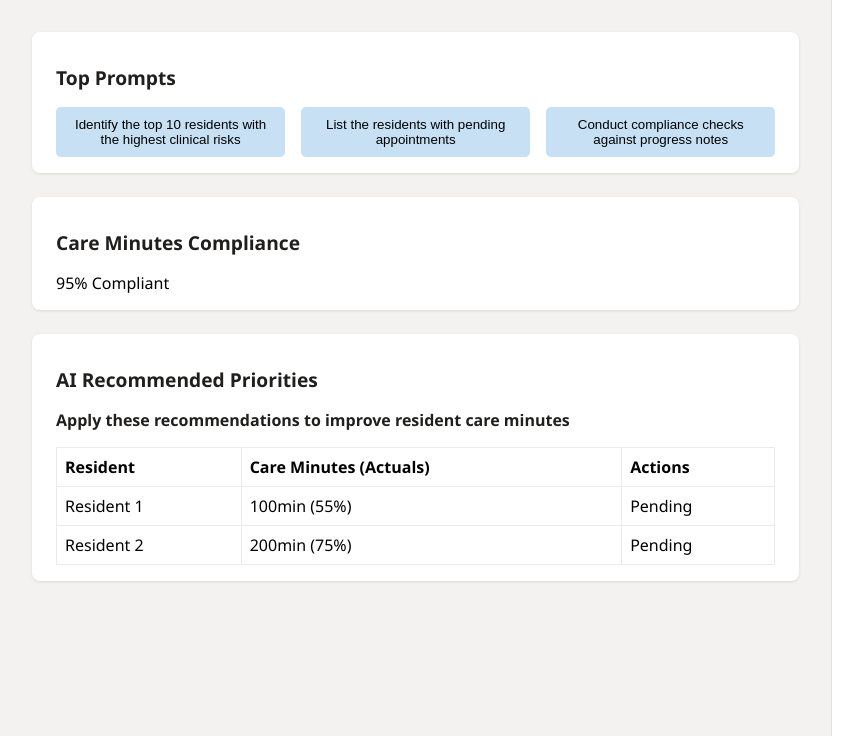
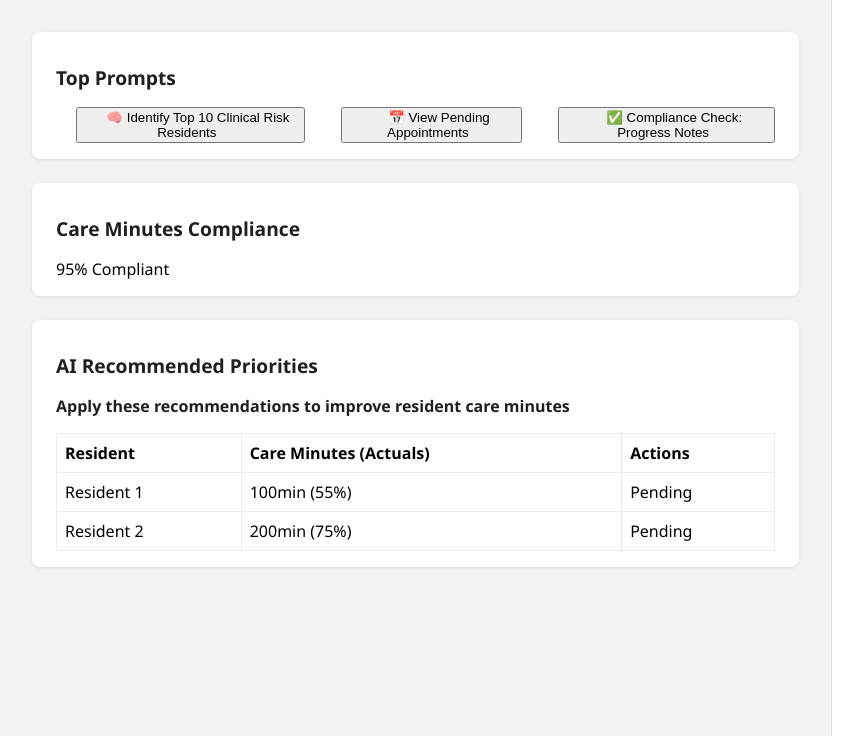
Before and after one commit to daniellynam/copilot, a PHP site: page / in a window 1280 px wide. Shown: the part 88-824 px from the top of the page, without its empty margins (0-863 px from the left). Run offline with PHP 8.4, Linux system fonts and the light colour scheme; some libraries are stand-ins or nearby versions.

Commit message:
Update index.php
Prompt Buttons

```diff
--- a/index.php
+++ b/index.php
@@ -10,6 +10,22 @@ I have this code. Can you help update notes. Dont change any code. Just update n
  font-family: "Segoe UI", Arial, sans-serif;
  background-color: #f3f2f1;
  }
+
+/* Copilot-style button */
+.copilot-button {
+  flex: 1;
+  padding: 12px 16px;
+  background-color: #ffffff;
+  border: 1px solid #c8c6c4;
+  border-radius: 8px;
+  font-size: 0.95rem;
+  font-weight: 500;
+  color: #323130;
+  box-shadow: 0 1px 2px rgba(0,0,0,0.1);
+  cursor: pointer;
+  transition: all 0.2s ease-in-out;
+  text-align: left;
+}
 
  header {
  background-color: #ffffff;
@@ -118,11 +134,19 @@ I have this code. Can you help update notes. Dont change any code. Just update n
  <div class="main-content">
  <div class="section prompts">
  <h2>Top Prompts</h2>
- <div class="prompt-buttons">
- <button class="prompt-button" onclick="sendMessage('Identify the top 10 residents with the highest clinical risks')">Identify the top 10 residents with the highest clinical risks</button>
- <button class="prompt-button" onclick="sendMessage('List the residents with pending appointments')">List the residents with pending appointments</button>
- <button class="prompt-button" onclick="sendMessage('Conduct compliance checks against progress notes')">Conduct compliance checks against progress notes</button>
- </div>
+
+<div class="prompt-buttons">
+  <button class="copilot-button" onclick="sendMessage('Identify the top 10 residents with the highest clinical risks')">
+    🧠 Identify Top 10 Clinical Risk Residents
+  </button>
+  <button class="copilot-button" onclick="sendMessage('List the residents with pending appointments')">
+    📅 View Pending Appointments
+  </button>
+  <button class="copilot-button" onclick="sendMessage('Conduct compliance checks against progress notes')">
+    ✅ Compliance Check: Progress Notes
+  </button>
+</div>
+
  </div>
  <div class="section gauge">
  <h2>Care Minutes Compliance</h2>
```
